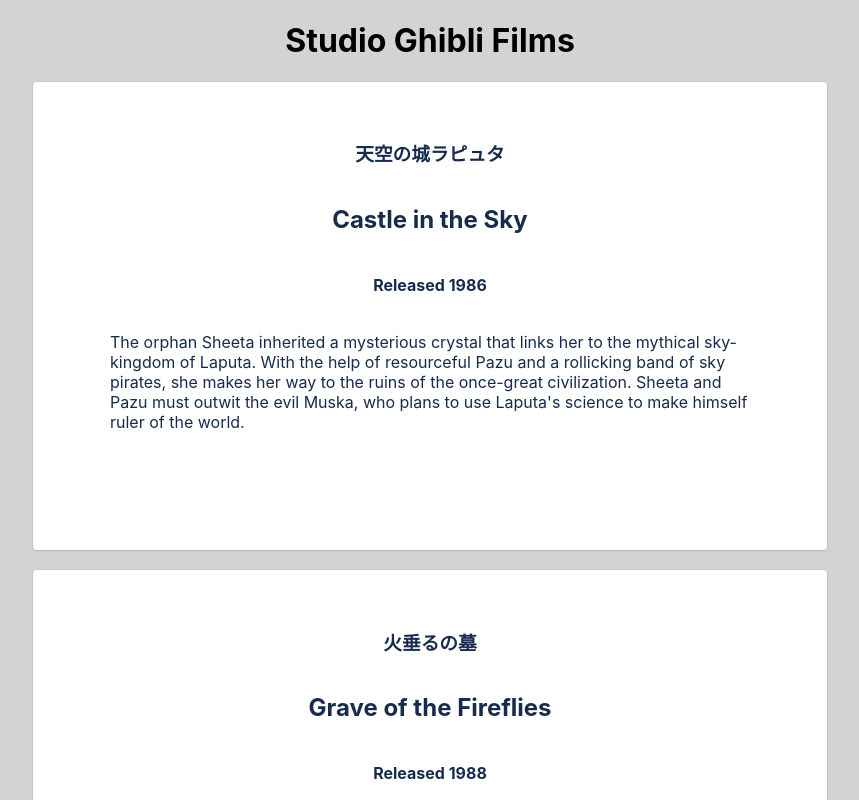
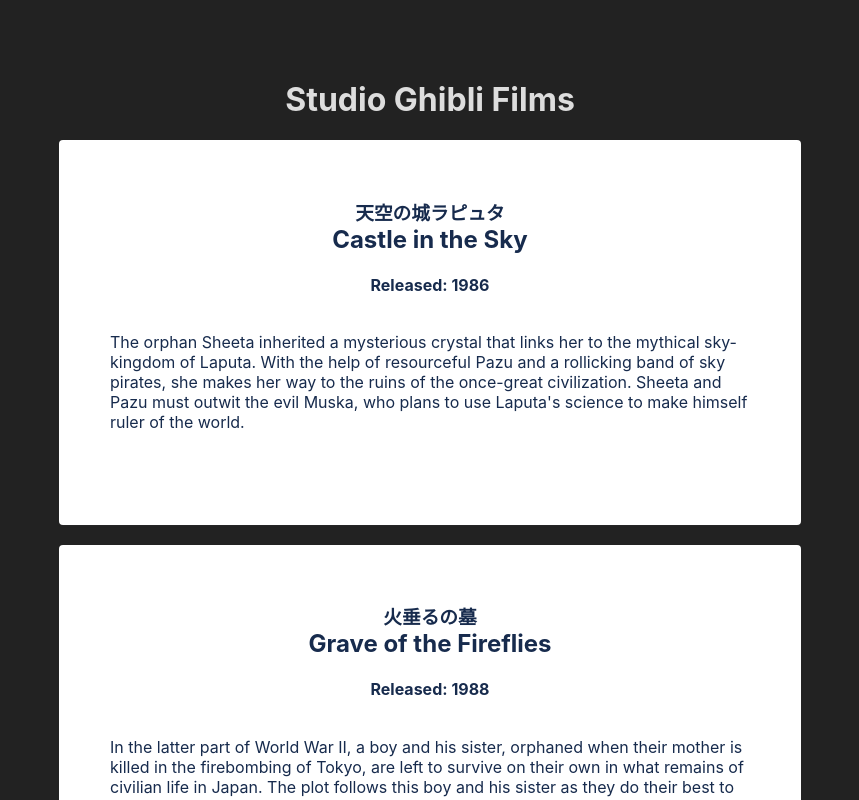
Before and after one commit to kand123/first-react-app, a React (Create React App) app: page / in a window 1280 px wide. Shown: the top 800 px of the page, without its empty margins (210-1069 px from the left). Built offline with nearby package versions, Linux system fonts and the light colour scheme.

Commit message:
basic styling of cards

```diff
--- a/src/App.css
+++ b/src/App.css
@@ -1 +1,3 @@
-h1, card, div {background-color: lightgray; display: flex; flex-direction: column; align-items: center;}
+h1, Card, div {background-color: #222; display: flex; flex-direction: column; align-items: center;}
+
+h1 {margin-top: 80px; color: #ddd;}
--- a/src/App.js
+++ b/src/App.js
@@ -11,7 +11,7 @@
     <ThemeProvider theme={theme}>
     <div>
       <h1>Studio Ghibli Films</h1>
-      <FilmCard />
+      <FilmCard/>
 
     </div>
     </ThemeProvider>
--- a/src/components/FilmCard.js
+++ b/src/components/FilmCard.js
@@ -1,11 +1,12 @@
 import ghibliData from './../data/GhibliData';
 import FilmContent from './FilmContent'
+import './FilmCard.css'
 
 
 const FilmCard = () => {
     console.log(ghibliData)
 return (
-    <div>
+    <div >
 {ghibliData.map((film) => {
     return(
         <FilmContent
--- a/src/components/FilmContent.css
+++ b/src/components/FilmContent.css
@@ -1,3 +1,4 @@
+
 .card {
     width: 50%;
     margin-bottom: 20px;
@@ -5,5 +6,11 @@
   display: flex;
   flex-direction: column;
   align-items: center;
-  padding: 3% 6% 8% 6%;
+  padding: 3% 4% 6% 4%;
+
+
+
 }
+h2{margin: 0; padding: 0;}
+
+h3{margin-bottom: 0;}
--- a/src/components/FilmContent.js
+++ b/src/components/FilmContent.js
@@ -6,16 +6,19 @@
 const FilmContent = (props) => {
   const { id, title, original_title, description, date } = props;
   return (
+
     <Card
       key={id}
       className="card"
-      sx={{ display: "flex", flexDirection: "column", alignItems: "center",  }}
+      sx={{ display: "flex", flexDirection: "column", alignItems: "center",}}
     >
       <h3>{original_title}</h3>
       <h2>{title}</h2>
-      <h4>Released {date}</h4>
+      <h4>Released: {date}</h4>
+
       <p>{description}</p>
     </Card>
+
   );
 };
 
```
Also changed, not shown: src/components/FilmCard.css (added).
